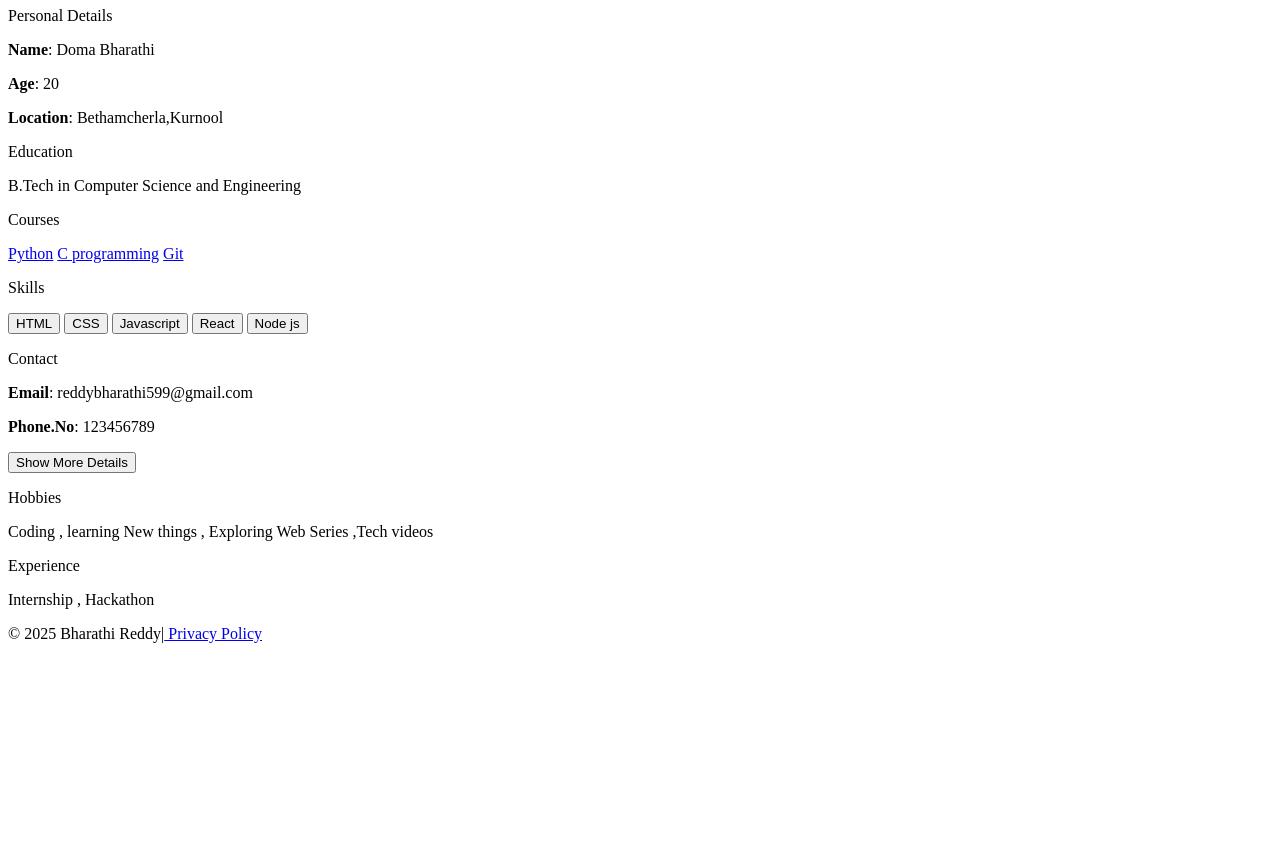
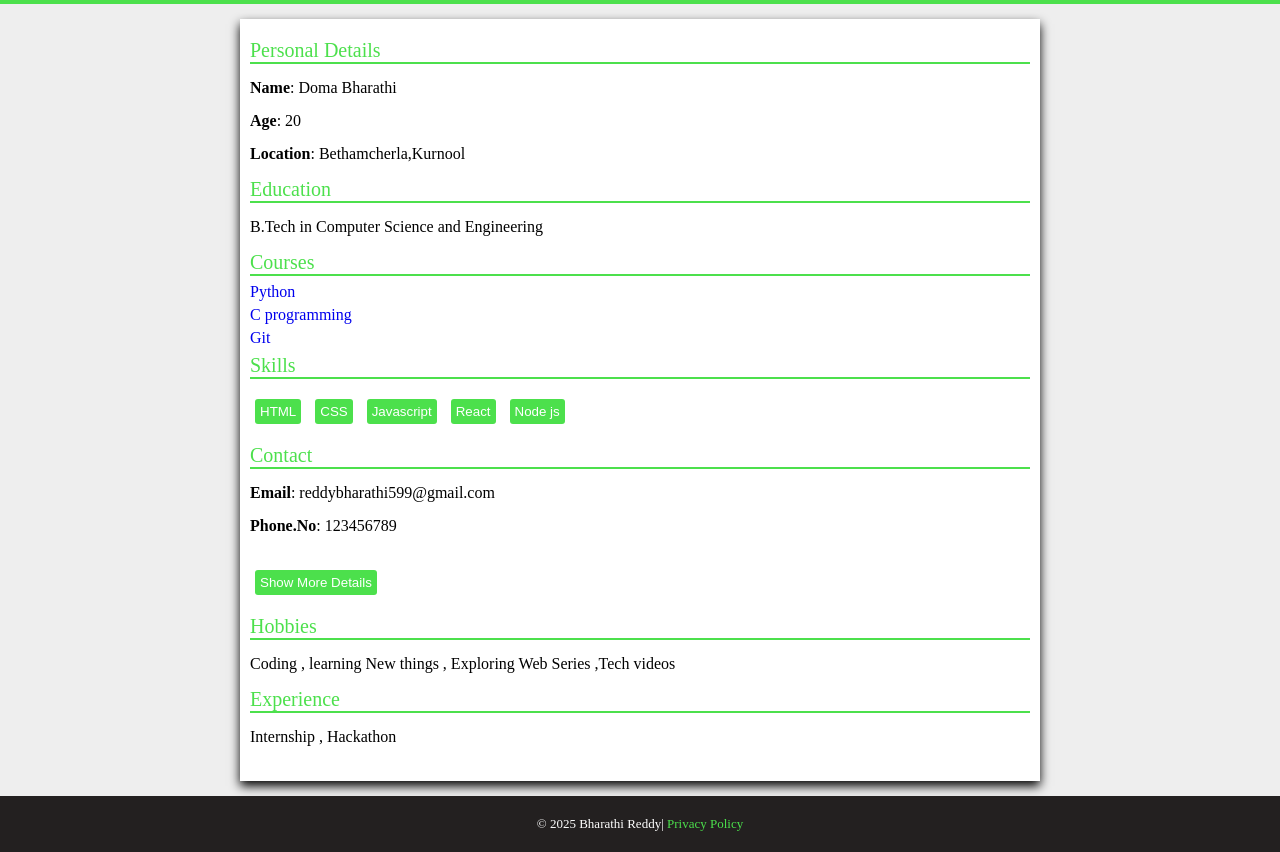
Before and after one commit to BharathiTech7/MyBio, a plain HTML site: page index.html in a window 1280 px wide. Shown: the part 73-925 px from the top of the page. Before the commit the page ends 800 px from the top, so only its background shows below. Drawn offline with Linux system fonts and the light colour scheme.

Commit message:
Update index.html

```diff
--- a/index.html
+++ b/index.html
@@ -4,7 +4,7 @@
     <meta charset="UTF-8">
     <meta name="viewport" content="width=device-width, initial-scale=1.0">
     <title>Bharathi's Biodata</title>
-    <link rel="stylesheet" href="bharathis-styles.css">
+    <link rel="stylesheet" href="styles.css">
 </head>
 <body>
     <header>
```
